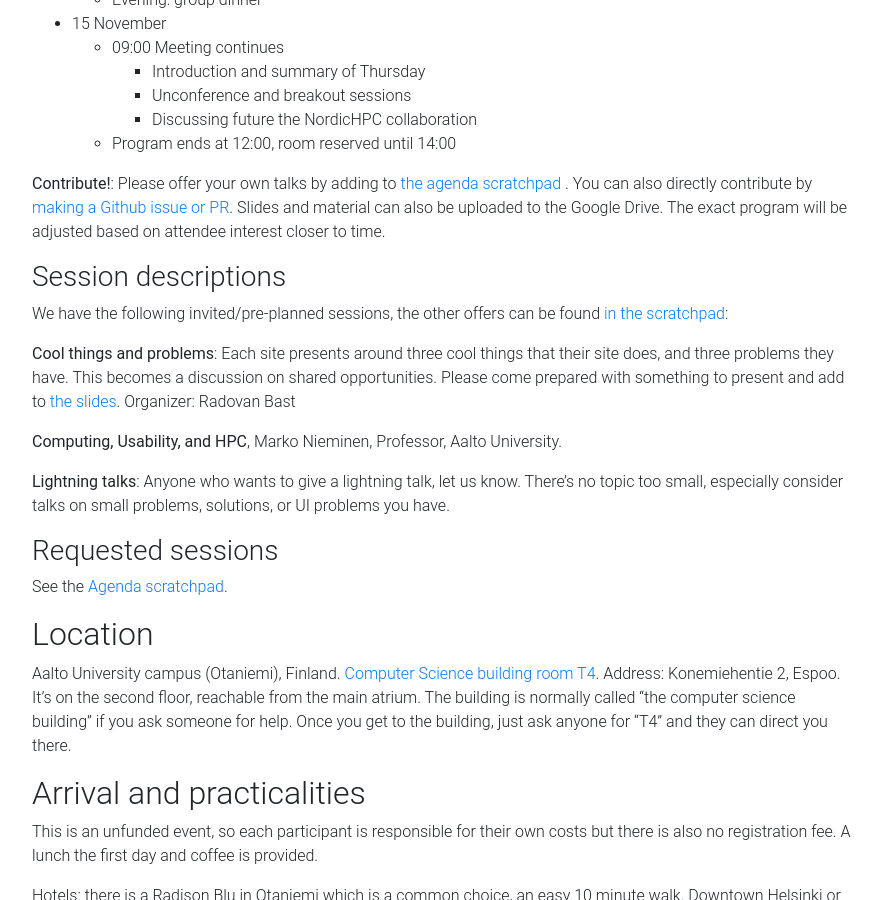
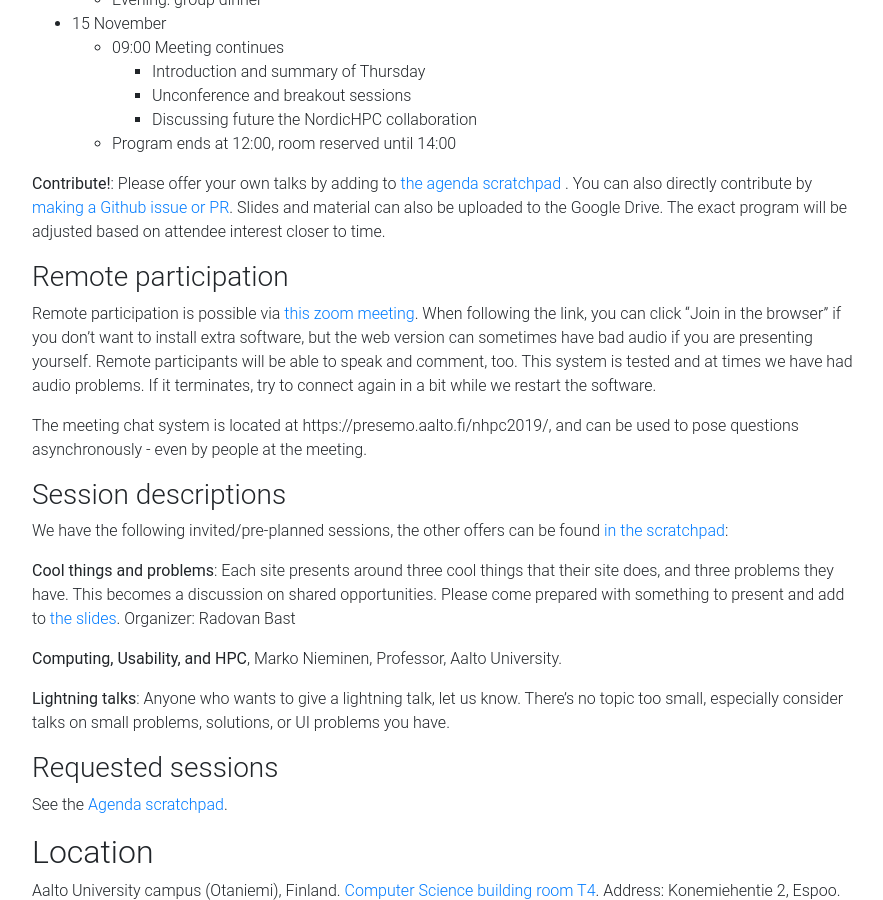
Before and after one commit to NordicHPC/nordichpc.github.io, a Jekyll site: the page built from 2019-11-14-helsinki.md, in a window 1280 px wide and 900 px high, scrolled down 1399 px. Shown: the whole window, without its empty margins (338-1221 px from the left). Built offline with Jekyll 4.4.1, drawn with Linux system fonts in a browser that asks for light colours; nearby versions of some CDN libraries; comment, search, counter and statistics services are not loaded.

Commit message:
Add a section on remote participation

```diff
--- a/2019-11-14-helsinki.md
+++ b/2019-11-14-helsinki.md
@@ -108,6 +108,23 @@ to time.
 
 
 
+### Remote participation
+
+Remote participation is possible via [this zoom
+meeting](https://aalto.zoom.us/j/332573596).  When following the link,
+you can click "Join in the browser" if you don't want to install extra
+software, but the web version can sometimes have bad audio if you are
+presenting yourself.  Remote participants will be able to speak and
+comment, too.  This system is tested and at times we have had audio
+problems.  If it terminates, try to connect again in a bit while we
+restart the software.
+
+The meeting chat system is located at
+https://presemo.aalto.fi/nhpc2019/, and can be used to pose questions
+asynchronously - even by people at the meeting.
+
+
+
 ### Session descriptions
 
 We have the following invited/pre-planned sessions, the other offers
```
